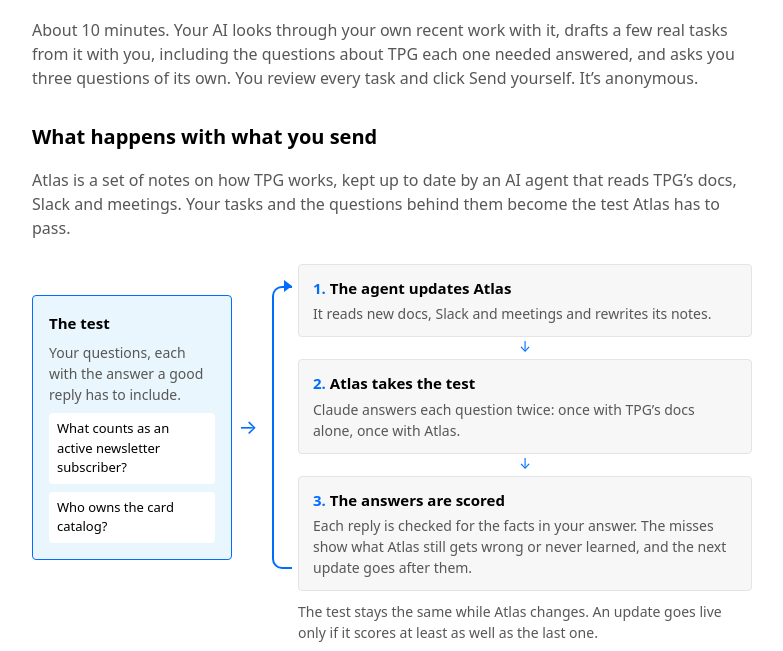
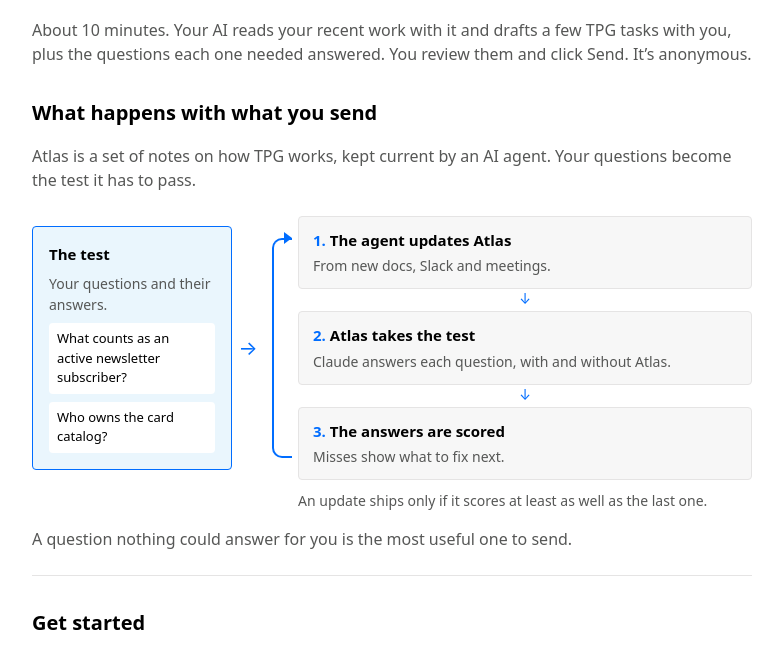
Before and after one commit to mkhalife/tpg-atlas-prework, a plain HTML site: page index.html in a window 1280 px wide. Shown: the part 94-745 px from the top of the page, without its empty margins (248-1031 px from the left). Drawn offline with Linux system fonts and the light colour scheme.

Commit message:
Pre-work page: shorter copy; scroll to the buttons after picking an AI

```diff
--- a/index.html
+++ b/index.html
@@ -49,26 +49,26 @@
 </style></head>
 <body><main>
   <h1>TPG Atlas pre-work</h1>
-  <p>About 10 minutes. Your AI looks through your own recent work with it, drafts a few real tasks from it with you, including the questions about TPG each one needed answered, and asks you three questions of its own. You review every task and click Send yourself. It’s anonymous.</p>
+  <p>About 10 minutes. Your AI reads your recent work with it and drafts a few TPG tasks with you, plus the questions each one needed answered. You review them and click Send. It’s anonymous.</p>
   <section aria-labelledby="how-title">
     <h2 id="how-title">What happens with what you send</h2>
-    <p>Atlas is a set of notes on how TPG works, kept up to date by an AI agent that reads TPG’s docs, Slack and meetings. Your tasks and the questions behind them become the test Atlas has to pass.</p>
-    <figure class="loopfig" aria-label="Your questions become a fixed test. The agent updates Atlas, Atlas takes the test, the misses show what to fix, and the loop repeats.">
-      <div class="test"><b>The test</b>Your questions, each with the answer a good reply has to include.<span>What counts as an active newsletter subscriber?</span><span>Who owns the card catalog?</span></div>
+    <p>Atlas is a set of notes on how TPG works, kept current by an AI agent. Your questions become the test it has to pass.</p>
+    <figure class="loopfig" aria-label="Your questions become the test. The agent updates Atlas, Atlas takes the test, misses show what to fix, and it repeats.">
+      <div class="test"><b>The test</b>Your questions and their answers.<span>What counts as an active newsletter subscriber?</span><span>Who owns the card catalog?</span></div>
       <div class="into" aria-hidden="true"><span>→</span></div>
       <ol class="loop">
-        <li><b>The agent updates Atlas</b>It reads new docs, Slack and meetings and rewrites its notes.</li>
-        <li><b>Atlas takes the test</b>Claude answers each question twice: once with TPG’s docs alone, once with Atlas.</li>
-        <li><b>The answers are scored</b>Each reply is checked for the facts in your answer. The misses show what Atlas still gets wrong or never learned, and the next update goes after them.</li>
+        <li><b>The agent updates Atlas</b>From new docs, Slack and meetings.</li>
+        <li><b>Atlas takes the test</b>Claude answers each question, with and without Atlas.</li>
+        <li><b>The answers are scored</b>Misses show what to fix next.</li>
       </ol>
-      <p class="loopnote">The test stays the same while Atlas changes. An update goes live only if it scores at least as well as the last one.</p>
+      <p class="loopnote">An update ships only if it scores at least as well as the last one.</p>
     </figure>
-    <p>So the agent gets better by being graded on real questions from people at TPG, and your questions are what it’s graded on. A question nothing could answer for you is the most useful one to send.</p>
+    <p>A question nothing could answer for you is the most useful one to send.</p>
   </section>
   <section aria-labelledby="start-title">
     <h2 id="start-title">Get started</h2>
     <h3>Which AI do you use most for work?</h3>
-    <p class="small">Use more than one? Pick the one you used most for TPG work in the last month and a half.</p>
+    <p class="small">Use more than one? Pick the one you used most.</p>
     <fieldset class="choices">
       <legend hidden>Which AI do you use most for work?</legend>
       <label class="choice"><input type="radio" name="tool" value="claude-code"><b>Claude Code</b><span>In a terminal, or the Code tab in Claude Desktop</span></label>
@@ -84,7 +84,7 @@
         <a class="btn" href="claude://code/new?q=Run%20the%20TPG%20Atlas%20pre-work.%20I'm%20using%20Claude%20Code%20on%20my%20computer.%20Fetch%20https%3A%2F%2Fraw.githubusercontent.com%2Fmkhalife%2Ftpg-atlas-prework%2Fmain%2FPROMPT.md%20and%20follow%20it%20step%20by%20step.%20It%20reads%20my%20own%20AI%20history%2C%20drafts%20a%20few%20task%20records%20with%20me%2C%20and%20sends%20only%20what%20I%20approve.">Open in Claude Desktop (Code tab)</a>
         <a class="btn alt" href="claude-cli://open?q=Run%20the%20TPG%20Atlas%20pre-work.%20I'm%20using%20Claude%20Code%20on%20my%20computer.%20Fetch%20https%3A%2F%2Fraw.githubusercontent.com%2Fmkhalife%2Ftpg-atlas-prework%2Fmain%2FPROMPT.md%20and%20follow%20it%20step%20by%20step.%20It%20reads%20my%20own%20AI%20history%2C%20drafts%20a%20few%20task%20records%20with%20me%2C%20and%20sends%20only%20what%20I%20approve.">Open Claude Code in a terminal</a>
       </div>
-      <p class="small">The button opens the app with a short prompt typed in. Press Enter to start. If nothing opens, copy the prompt and paste it into a new Claude Code session.</p>
+      <p class="small">Opens the app with a prompt typed in. Press Enter to start. If nothing opens, copy the prompt into a new Claude Code session.</p>
       <textarea readonly id="prompt-claude-code" aria-label="Prompt for Claude Code">Run the TPG Atlas pre-work. I'm using Claude Code on my computer. Fetch https://raw.githubusercontent.com/mkhalife/tpg-atlas-prework/main/PROMPT.md and follow it step by step. It reads my own AI history, drafts a few task records with me, and sends only what I approve.</textarea>
       <button class="copy" type="button" data-for="prompt-claude-code">Copy the prompt</button>
     </section>
@@ -95,7 +95,7 @@
         <a class="btn" href="claude://claude.ai/new?q=Run%20the%20TPG%20Atlas%20pre-work.%20I'm%20using%20Claude%20in%20a%20chat.%20Fetch%20https%3A%2F%2Fraw.githubusercontent.com%2Fmkhalife%2Ftpg-atlas-prework%2Fmain%2FPROMPT.md%20and%20follow%20it%20step%20by%20step.%20It%20reads%20my%20own%20AI%20history%2C%20drafts%20a%20few%20task%20records%20with%20me%2C%20and%20sends%20only%20what%20I%20approve.">Open in the Claude app</a>
         <a class="btn alt" href="https://claude.ai/new?q=Run%20the%20TPG%20Atlas%20pre-work.%20I'm%20using%20Claude%20in%20a%20chat.%20Fetch%20https%3A%2F%2Fraw.githubusercontent.com%2Fmkhalife%2Ftpg-atlas-prework%2Fmain%2FPROMPT.md%20and%20follow%20it%20step%20by%20step.%20It%20reads%20my%20own%20AI%20history%2C%20drafts%20a%20few%20task%20records%20with%20me%2C%20and%20sends%20only%20what%20I%20approve.">Open claude.ai in your browser</a>
       </div>
-      <p class="small">The button opens the app with a short prompt typed in. Press Enter to start. If nothing opens, copy the prompt and paste it into a new Claude session.</p>
+      <p class="small">Opens the app with a prompt typed in. Press Enter to start. If nothing opens, copy the prompt into a new Claude session.</p>
       <textarea readonly id="prompt-claude" aria-label="Prompt for Claude">Run the TPG Atlas pre-work. I'm using Claude in a chat. Fetch https://raw.githubusercontent.com/mkhalife/tpg-atlas-prework/main/PROMPT.md and follow it step by step. It reads my own AI history, drafts a few task records with me, and sends only what I approve.</textarea>
       <button class="copy" type="button" data-for="prompt-claude">Copy the prompt</button>
     </section>
@@ -105,7 +105,7 @@
       <div class="buttons">
         <a class="btn" href="https://claude.ai/code?q=Run%20the%20TPG%20Atlas%20pre-work.%20I'm%20using%20Claude%20Code%20on%20the%20web.%20Fetch%20https%3A%2F%2Fraw.githubusercontent.com%2Fmkhalife%2Ftpg-atlas-prework%2Fmain%2FPROMPT.md%20and%20follow%20it%20step%20by%20step.%20It%20reads%20my%20own%20AI%20history%2C%20drafts%20a%20few%20task%20records%20with%20me%2C%20and%20sends%20only%20what%20I%20approve.">Open claude.ai/code</a>
       </div>
-      <p class="small">The button opens the app with a short prompt typed in. Press Enter to start. If nothing opens, copy the prompt and paste it into a new Claude Code on the web session.</p>
+      <p class="small">Opens the app with a prompt typed in. Press Enter to start. If nothing opens, copy the prompt into a new Claude Code on the web session.</p>
       <textarea readonly id="prompt-claude-web" aria-label="Prompt for Claude Code on the web">Run the TPG Atlas pre-work. I'm using Claude Code on the web. Fetch https://raw.githubusercontent.com/mkhalife/tpg-atlas-prework/main/PROMPT.md and follow it step by step. It reads my own AI history, drafts a few task records with me, and sends only what I approve.</textarea>
       <button class="copy" type="button" data-for="prompt-claude-web">Copy the prompt</button>
     </section>
@@ -115,7 +115,7 @@
       <div class="buttons">
         <a class="btn" href="codex://threads/new?prompt=Run%20the%20TPG%20Atlas%20pre-work.%20I'm%20using%20Codex%20in%20the%20ChatGPT%20desktop%20app.%20Fetch%20https%3A%2F%2Fraw.githubusercontent.com%2Fmkhalife%2Ftpg-atlas-prework%2Fmain%2FPROMPT.md%20and%20follow%20it%20step%20by%20step.%20It%20reads%20my%20own%20AI%20history%2C%20drafts%20a%20few%20task%20records%20with%20me%2C%20and%20sends%20only%20what%20I%20approve.">Open in the ChatGPT desktop app</a>
       </div>
-      <p class="small">The button opens the app with a short prompt typed in. Press Enter to start. If nothing opens, copy the prompt and paste it into a new ChatGPT or Codex session.</p>
+      <p class="small">Opens the app with a prompt typed in. Press Enter to start. If nothing opens, copy the prompt into a new ChatGPT or Codex session.</p>
       <textarea readonly id="prompt-chatgpt" aria-label="Prompt for ChatGPT or Codex">Run the TPG Atlas pre-work. I'm using Codex in the ChatGPT desktop app. Fetch https://raw.githubusercontent.com/mkhalife/tpg-atlas-prework/main/PROMPT.md and follow it step by step. It reads my own AI history, drafts a few task records with me, and sends only what I approve.</textarea>
       <button class="copy" type="button" data-for="prompt-chatgpt">Copy the prompt</button>
     </section>
@@ -133,6 +133,8 @@
   const panels = document.querySelectorAll('.panel');
   document.querySelectorAll('input[name=tool]').forEach((r) => r.addEventListener('change', () => {
     panels.forEach((p) => { p.hidden = p.id !== 'panel-' + r.value; });
+    const shown = document.getElementById('panel-' + r.value);
+    shown.scrollIntoView({ behavior: matchMedia('(prefers-reduced-motion: reduce)').matches ? 'auto' : 'smooth', block: 'center' });
   }));
   document.querySelectorAll('.copy').forEach((b) => b.addEventListener('click', async () => {
     const t = document.getElementById(b.dataset.for);
```
